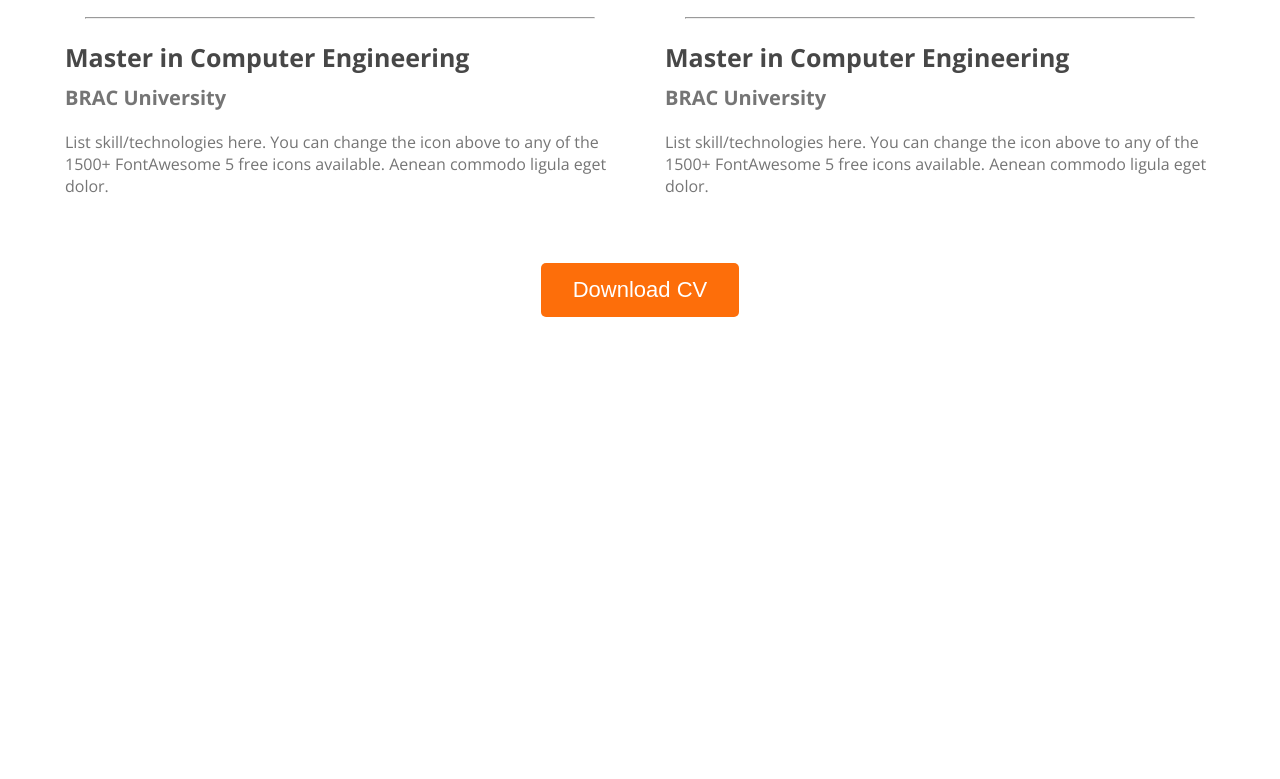
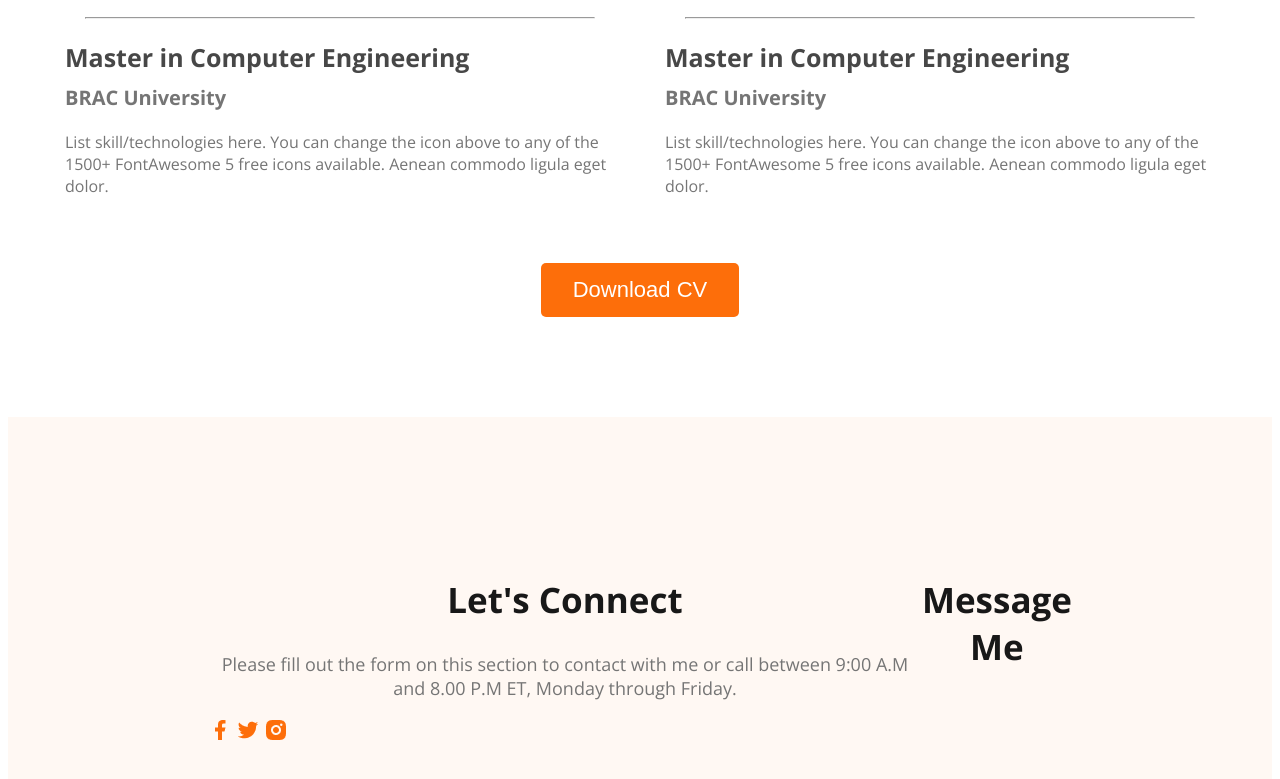
Before and after one commit to Ishrat2413/webdeveloper-portfolio, a plain HTML site: page index.html in a window 1280 px wide. Shown: the part 3039-3818 px from the top of the page. Before the commit the page ends 3364 px from the top, so only its background shows below. Drawn offline with nearby package versions, Linux system fonts and the light colour scheme.

Commit message:
added basic footer

```diff
--- a/index.html
+++ b/index.html
@@ -141,8 +141,20 @@
             </div>
         </section>
     </main>
+
     <footer>
-
+        <div class="footer-column">
+            <h2 class="section-title">Let's Connect</h2>
+            <p class="section-disc">Please fill out the form on this section to contact with me or call between 9:00 A.M and 8.00 P.M ET, Monday through Friday.</p>
+            <div class="social-links">
+                <a href=""><img src="images/icons/facebook.png" alt=""></a>
+                <a href=""><img src="images/icons/twitter.png" alt=""></a>
+                <a href=""><img src="images/icons/insta.png" alt=""></a>
+            </div>
+        </div>
+        <div class="footer-column">
+            <h2 class="section-title">Message Me</h2>
+        </div>
     </footer>
 </body>
 </html>
--- a/style/portfolio.css
+++ b/style/portfolio.css
@@ -196,3 +196,11 @@
     text-align: center;
     margin-top: 50px;
 }
+
+/* footer css */
+footer{
+    display: flex;
+    background: #FFF8F3;
+    padding: 130px 200px;
+    margin-top: 100px;
+}
```
